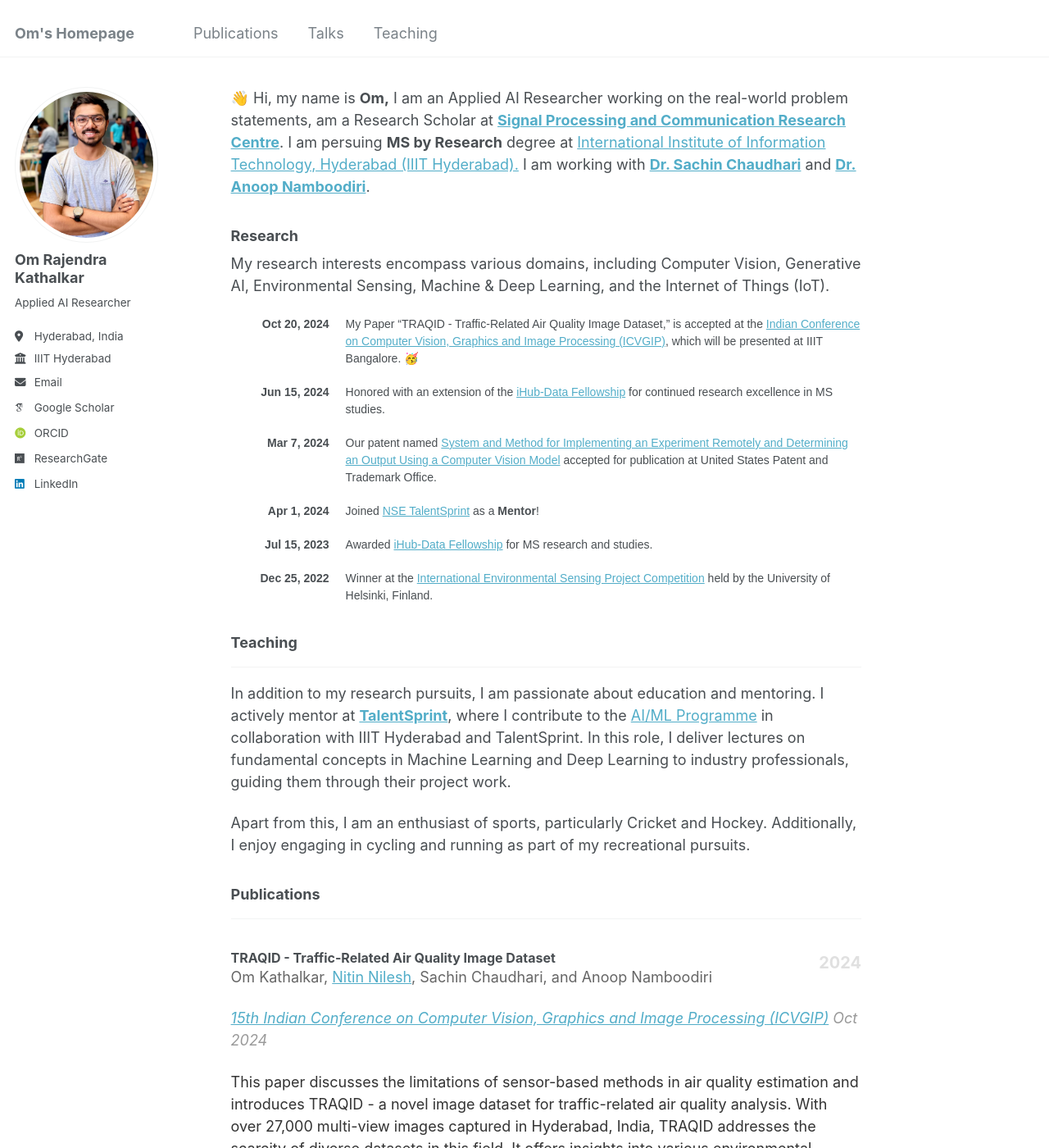
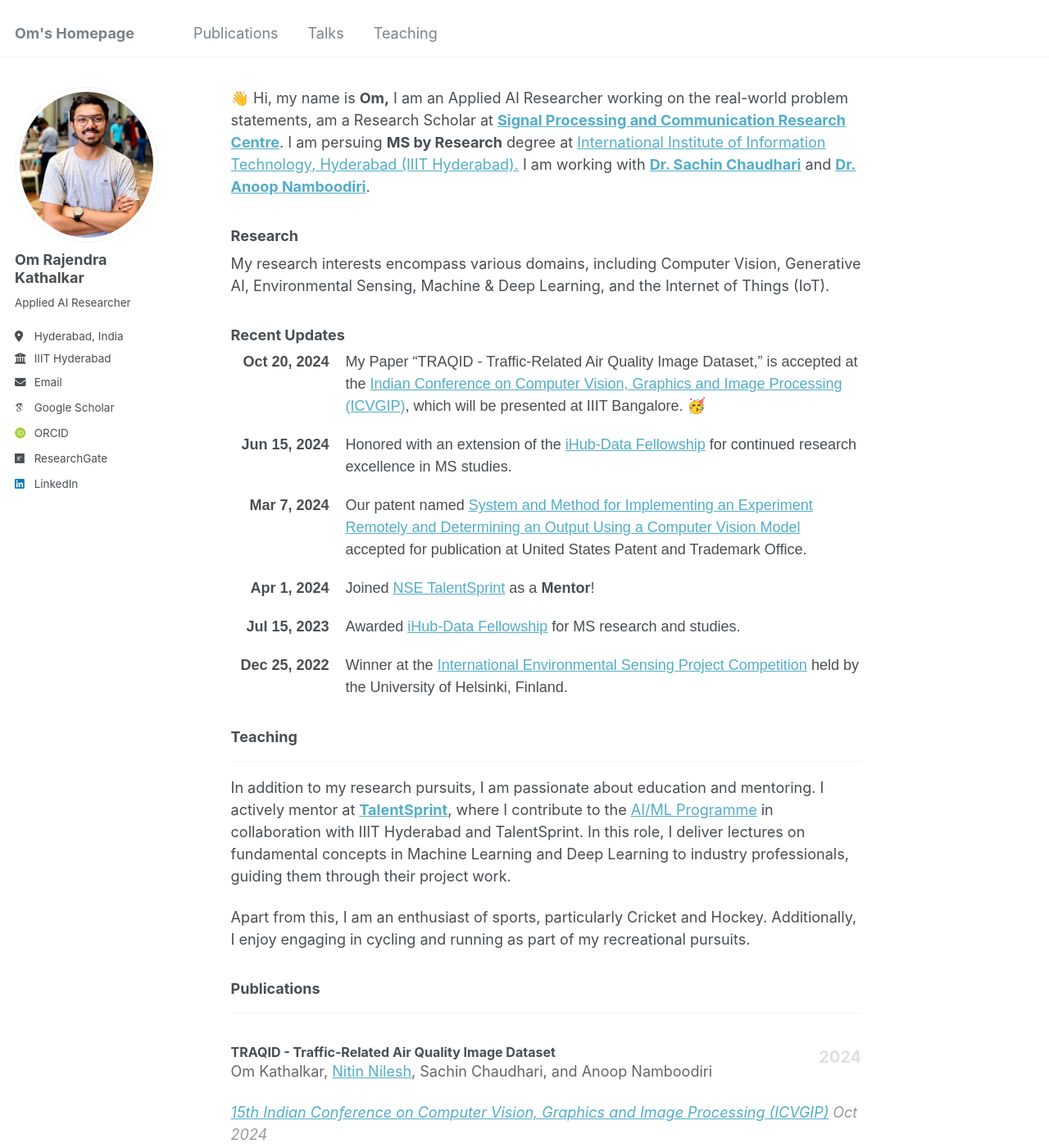
Before and after one commit to omkathalkar/omkathalkar, a Jekyll site: the page built from _pages/about.md, in a window 1280 px wide and 1400 px high. Shown: the whole window at 82% size. Built offline with Jekyll 4.4.1, drawn with Linux system fonts in a browser that asks for light colours; some web fonts are replaced.

Commit message:
Update about.md

```diff
--- a/_pages/about.md
+++ b/_pages/about.md
@@ -14,12 +14,13 @@ redirect_from:
 
 My research interests encompass various domains, including Computer Vision, Generative AI, Environmental Sensing, Machine & Deep Learning, and the Internet of Things (IoT).
 
+### Recent Updates
+
 <style type="text/css">
   .updates-container {
     font-family: Arial, sans-serif;
     max-width: 100%;
     line-height: 1.5;
-    font-size: 14px; /* Decreased font size by 1 */
   }
   .update {
     display: flex;
```
